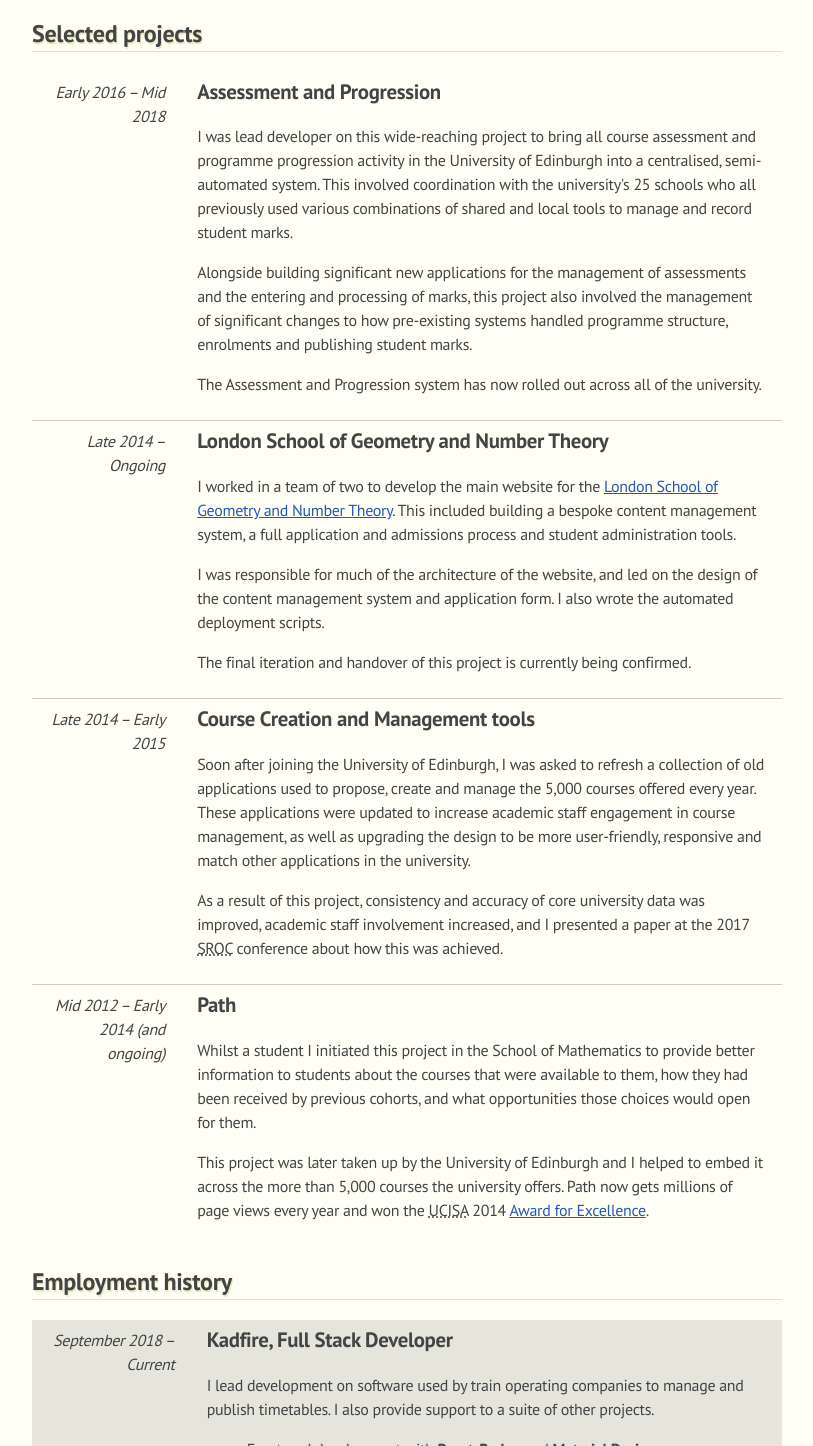
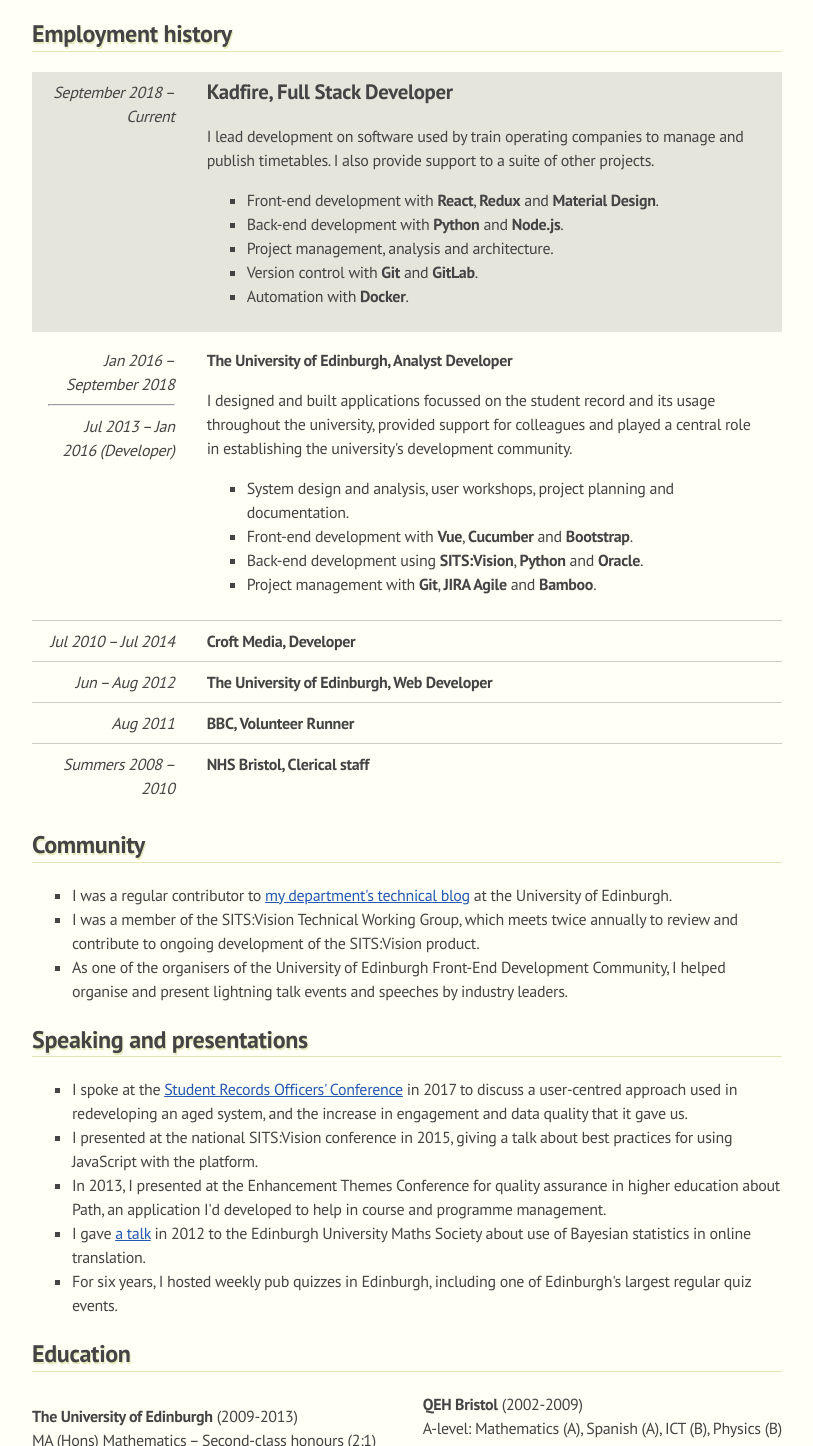
Before and after one commit to gregtyler/CV, a website: page src/index.html in a window 1280 px wide. Shown: the part 591-2037 px from the top of the page, without its empty margins (233-1046 px from the left). Drawn offline with Linux system fonts and the light colour scheme.

Commit message:
Remove selected projects
Not up-to-date and unhelpful right now

```diff
--- a/src/index.html
+++ b/src/index.html
@@ -34,37 +34,6 @@
         <li>Central roles in project planning and management, using a variety of tools in <strong>agile and waterfall</strong> methodologies.
         <li>Regular usage of automation, version control, APIs, responsive design, accessibility, user experience and progressive enhancement.
     </ul>
-
-    <h2 id="projects">Selected projects</h2>
-    <table class="timeline-table">
-        <tr>
-            <td>Early 2016 &ndash; Mid 2018
-            <td>
-                <h3>Assessment and Progression</h3>
-                <p>I was lead developer on this wide-reaching project to bring all course assessment and programme progression activity in the University of Edinburgh into a centralised, semi-automated system. This involved coordination with the university's 25 schools who all previously used various combinations of shared and local tools to manage and record student marks.</p>
-                <p>Alongside building significant new applications for the management of assessments and the entering and processing of marks, this project also involved the management of significant changes to how pre-existing systems handled programme structure, enrolments and publishing student marks.</p>
-                <p>The Assessment and Progression system has now rolled out across all of the university.</p>
-        <tr>
-            <td>Late 2014 &ndash; Ongoing
-            <td>
-                <h3>London School of Geometry and Number Theory</h3>
-                <p>I worked in a team of two to develop the main website for the <a href="http://www.lsgnt-cdt.ac.uk/">London School of Geometry and Number Theory</a>. This included building a bespoke content management system, a full application and admissions process and student administration tools.</p>
-                <p>I was responsible for much of the architecture of the website, and led on the design of the content management system and application form. I also wrote the automated deployment scripts.</p>
-                <p>The final iteration and handover of this project is currently being confirmed.</p>
-        <tr>
-            <td>Late 2014 &ndash; Early 2015
-            <td>
-                <h3>Course Creation and Management tools</h3>
-                <p>Soon after joining the University of Edinburgh, I was asked to refresh a collection of old applications used to propose, create and manage the 5,000 courses offered every year. These applications were updated to increase academic staff engagement in course management, as well as upgrading the design to be more user-friendly, responsive and match other applications in the university.</p>
-                <p>As a result of this project, consistency and accuracy of core university data was improved, academic staff involvement increased, and I presented a paper at the 2017 <abbr title="Student Records Officers' Conference">SROC</abbr> conference about how this was achieved.</p>
-        <tr>
-            <td>Mid 2012 &ndash; Early 2014 (and ongoing)
-            <td>
-                <h3>Path</h3>
-                <p>Whilst a student I initiated this project in the School of Mathematics to provide better information to students about the courses that were available to them, how they had been received by previous cohorts, and what opportunities those choices would open for them.</p>
-                <p>This project was later taken up by the University of Edinburgh and I helped to embed it across the more than 5,000 courses the university offers. Path now gets millions of page views every year and won the <abbr title="Universities and Colleges Information Systems Association">UCISA</abbr> 2014 <a href="http://www.ed.ac.uk/news/staff/2015/path-award-060315">Award for Excellence</a>.</p>
-    </table>
-
 
     <h2 id="employment">Employment history</h2>
     <table class="timeline-table">
```
